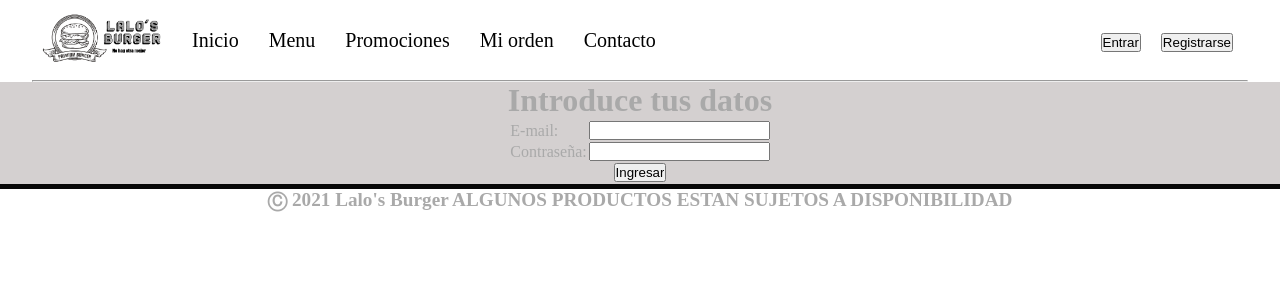
After one commit to miguelrohdez/Proyecto_modulo7, a PHP site: page /login.html in a window 1280 px wide. The commit adds this page. Shown: the top 300 px of the page. Run offline with PHP 8.4, Linux system fonts and the light colour scheme.

Commit message:
LoginBasicoFunciona

```diff
--- a/css/main.css
+++ b/css/main.css
@@ -133,3 +133,9 @@ ul{
 	text-align: center;
 	font-size: 1.2em;
 }
+.t_login{
+	margin: auto;
+}
+#btn_enviar{
+	text-align: center;
+}
--- /dev/null
+++ b/login.html
@@ -0,0 +1,78 @@
+<!DOCTYPE html>
+<html lang="es-ES">
+	<head>
+		<meta charset="utf-8">
+		<title>Lalo's Burgers</title>
+		<link rel="stylesheet" type="text/css" href="css/main.css">
+		<script src="https://polyfill.io/v3/polyfill.min.js?features=default"></script>
+
+
+	</head>
+	<body>
+		<!-- Aqui  empieza la barra de menus y logo -->
+		<div class="container-menu">
+			<nav class="nav-main">
+				<a class="logoNav" href="./index.html">
+					<img id="logo" src="img/logoFinal.png" alt="Imagen Logo">
+				</a>
+				<ul class="nav-menu">
+					<li>
+						<a href="./index.html">Inicio</a>
+					</li>
+					<li>
+						<a href="#">Menu</a>
+					</li>
+					<li>
+						<a href="#">Promociones</a>
+					</li>
+					<li>
+						<a href="#">Mi orden</a>
+					</li>
+					<li>
+						<a href="#">Contacto</a>
+					</li>
+				</ul>
+				<ul class="nav-sesion">
+					<li>
+						<a href="login.html"><button>Entrar</button></a>
+					</li>
+					<li>
+						<a href="./registro.html"><button>Registrarse</button></a>
+					</li>
+				</ul>
+			</nav>
+			<hr>
+		</div>
+
+		<!-- Aqui  empieza la caja principal -->
+		<div class="container">
+			<header>
+				<h1 class="tituloPrincipal">Introduce tus datos</h1>
+			</header>
+		<!-- Aqui  empieza la seccion del formulario o datos a mostrar -->
+		<div class="caja principal">
+            <form action="php/verifica_datos.php" method="POST">
+                <table class="t_login">
+                    <tr>
+                        <td>E-mail: </td>
+                        <td><input type="text" name="txt_email"></td>
+                    </tr>
+                    <tr>
+                        <td>Contraseña: </td>
+                        <td><input type="password" name="txt_contra"></td>
+                    </tr>
+                    <tr>
+                        <td id="btn_enviar" colspan="2"><input  type="submit" name="btn_entrar" value="Ingresar"></td>
+                    </tr>
+                </table>
+            </form>
+		</div>
+
+
+		<div class="clear"></div>
+		</div>
+		<footer>
+			<h1 class="text-footer"> Ⓒ 2021 Lalo's Burger ALGUNOS PRODUCTOS ESTAN SUJETOS A DISPONIBILIDAD</h1>
+		</footer>
+	</body>
+</html>
--- a/php/datos_con.php
+++ b/php/datos_con.php
@@ -1,6 +1,6 @@
 <?php
     $db_host = "localhost";
-    $db_data = "lalos_burguer";
+    $db_data = "lalos_burger";
     $db_admin = "root";
     $db_pass = "usbw";
 ?>
--- a/sql/creacion_base_tablas.sql
+++ b/sql/creacion_base_tablas.sql
@@ -15,7 +15,7 @@ CREATE TABLE cliente(
     cliente_amaterno VARCHAR(100),
     cliente_direccion VARCHAR(200),
     cliente_correo VARCHAR(100) NOT NULL,
-    cliente_contrasenia BINARY(255),
+    cliente_contrasenia VARCHAR(255),
     cliente_telefono INT(10) NOT NULL,
     cliente_fechaNac DATE NOT NULL,
     PRIMARY KEY(NoCliente)
```
Also changed, not shown: php/verifica_datos.php (added, +32 -0 lines), sql/store_procedures.sql (+7 -4 lines).
